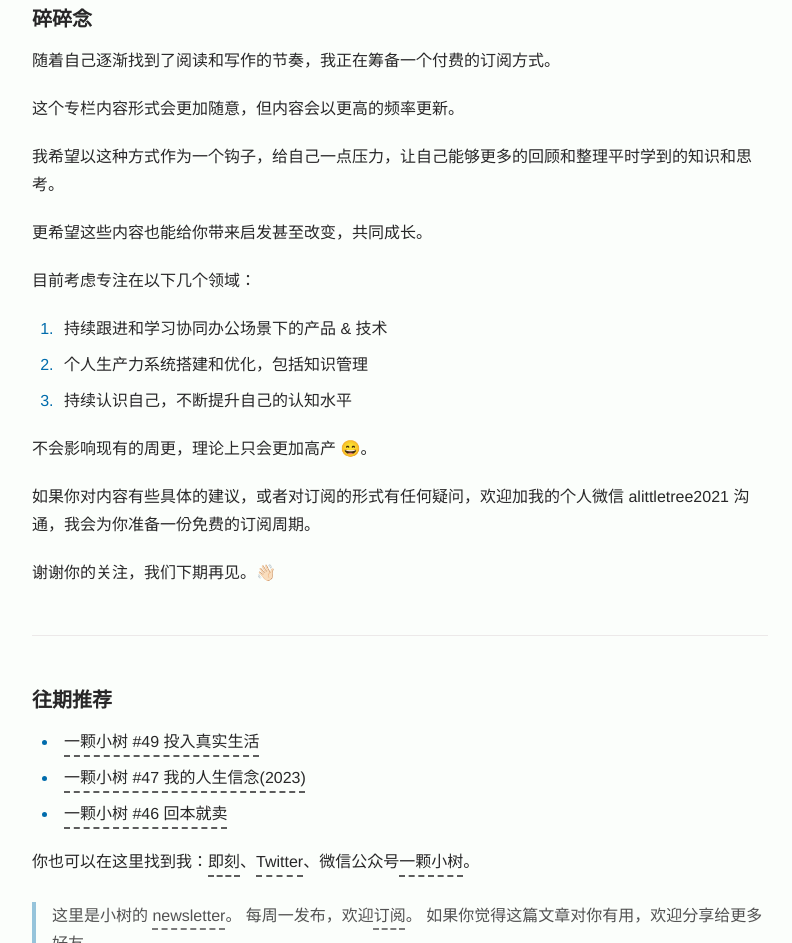
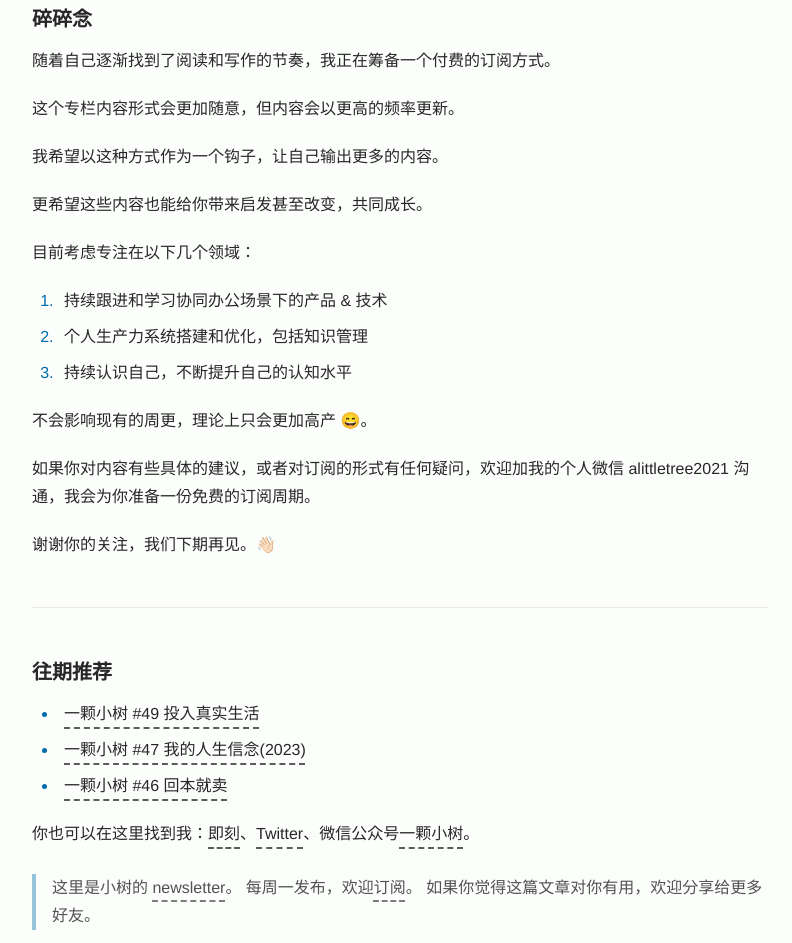
Before and after one commit to xdlrt/blog, an Astro site: page /posts/newsletter-51 in a window 1280 px wide. Shown: the part 2032-2975 px from the top of the page, without its empty margins (240-1032 px from the left). Built offline with nearby package versions, Linux system fonts and the light colour scheme; Astro itself is replaced by a stand-in of ours.

Commit message:
add newsletter

```diff
--- a/src/content/newsletter/newsletter-51.md
+++ b/src/content/newsletter/newsletter-51.md
@@ -78,7 +78,7 @@ description: "让系统先生长起来，帮助到自己，再为它修枝剪叶
 
 这个专栏内容形式会更加随意，但内容会以更高的频率更新。
 
-我希望以这种方式作为一个钩子，给自己一点压力，让自己能够更多的回顾和整理平时学到的知识和思考。
+我希望以这种方式作为一个钩子，让自己输出更多的内容。
 
 更希望这些内容也能给你带来启发甚至改变，共同成长。
 
```
